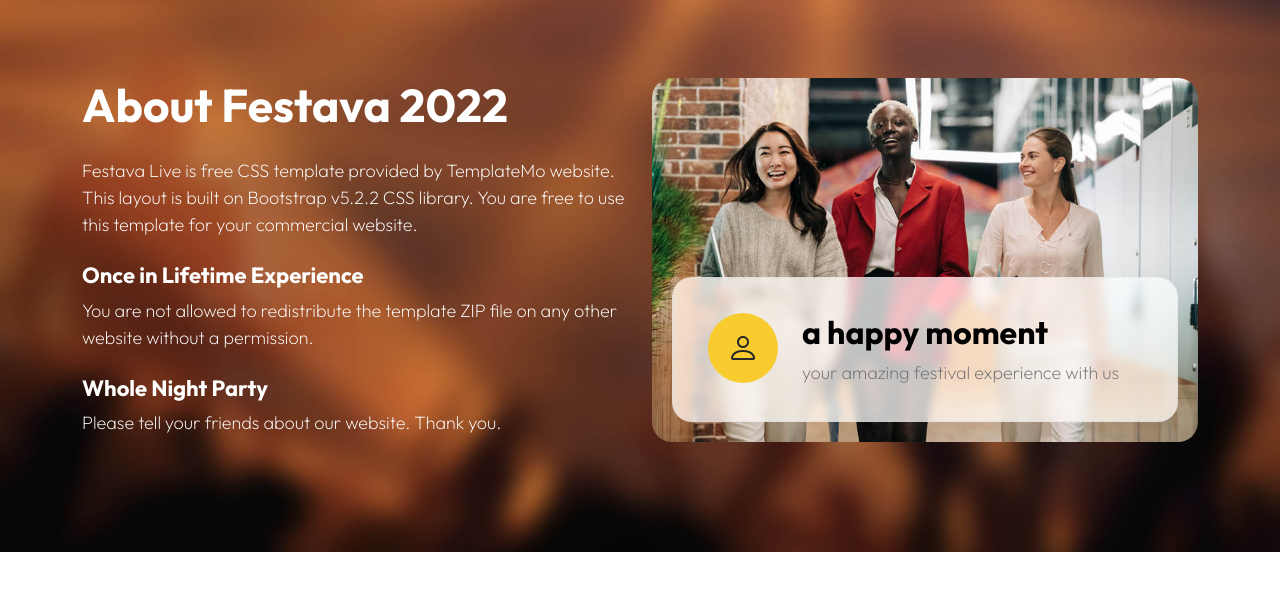
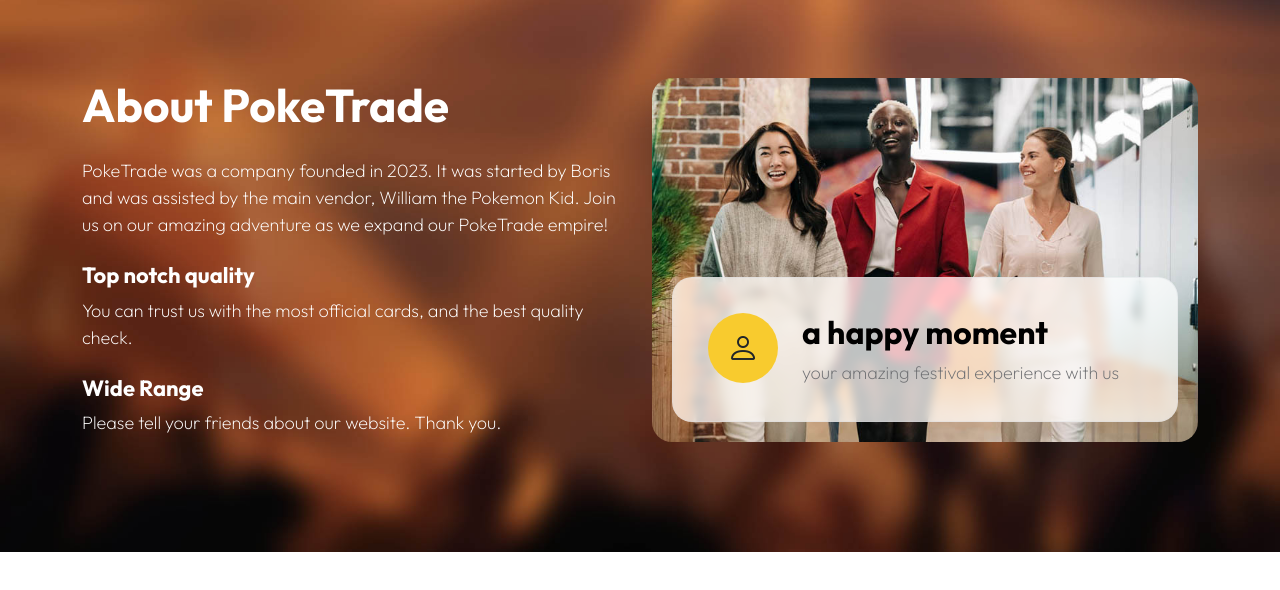
Before and after one commit to nachodevV2/William-s-PokeTrade, a plain HTML site: page index.html in a window 1280 px wide. Shown: the part 822-1412 px from the top of the page. Drawn offline with Linux system fonts and the light colour scheme.

Commit message:
Update index.html

```diff
--- a/index.html
+++ b/index.html
@@ -163,18 +163,17 @@
 
                     <div class="col-lg-6 col-12 mb-4 mb-lg-0 d-flex align-items-center">
                         <div class="services-info">
-                            <h2 class="text-white mb-4">About Festava 2022</h2>
+                            <h2 class="text-white mb-4">About PokeTrade</h2>
 
-                            <p class="text-white">Festava Live is free CSS template provided by TemplateMo website. This
-                                layout is built on Bootstrap v5.2.2 CSS library. You are free to use this template for
-                                your commercial website.</p>
+                            <p class="text-white">PokeTrade was a company founded in 2023. It was started by Boris and was assisted by
+                                the main vendor, William the Pokemon Kid. Join us on our amazing adventure as we expand our PokeTrade
+                                empire!</p>
 
-                            <h6 class="text-white mt-4">Once in Lifetime Experience</h6>
+                            <h6 class="text-white mt-4">Top notch quality</h6>
 
-                            <p class="text-white">You are not allowed to redistribute the template ZIP file on any other
-                                website without a permission.</p>
+                            <p class="text-white">You can trust us with the most official cards, and the best quality check.</p>
 
-                            <h6 class="text-white mt-4">Whole Night Party</h6>
+                            <h6 class="text-white mt-4">Wide Range</h6>
 
                             <p class="text-white">Please tell your friends about our website. Thank you.</p>
                         </div>
```
